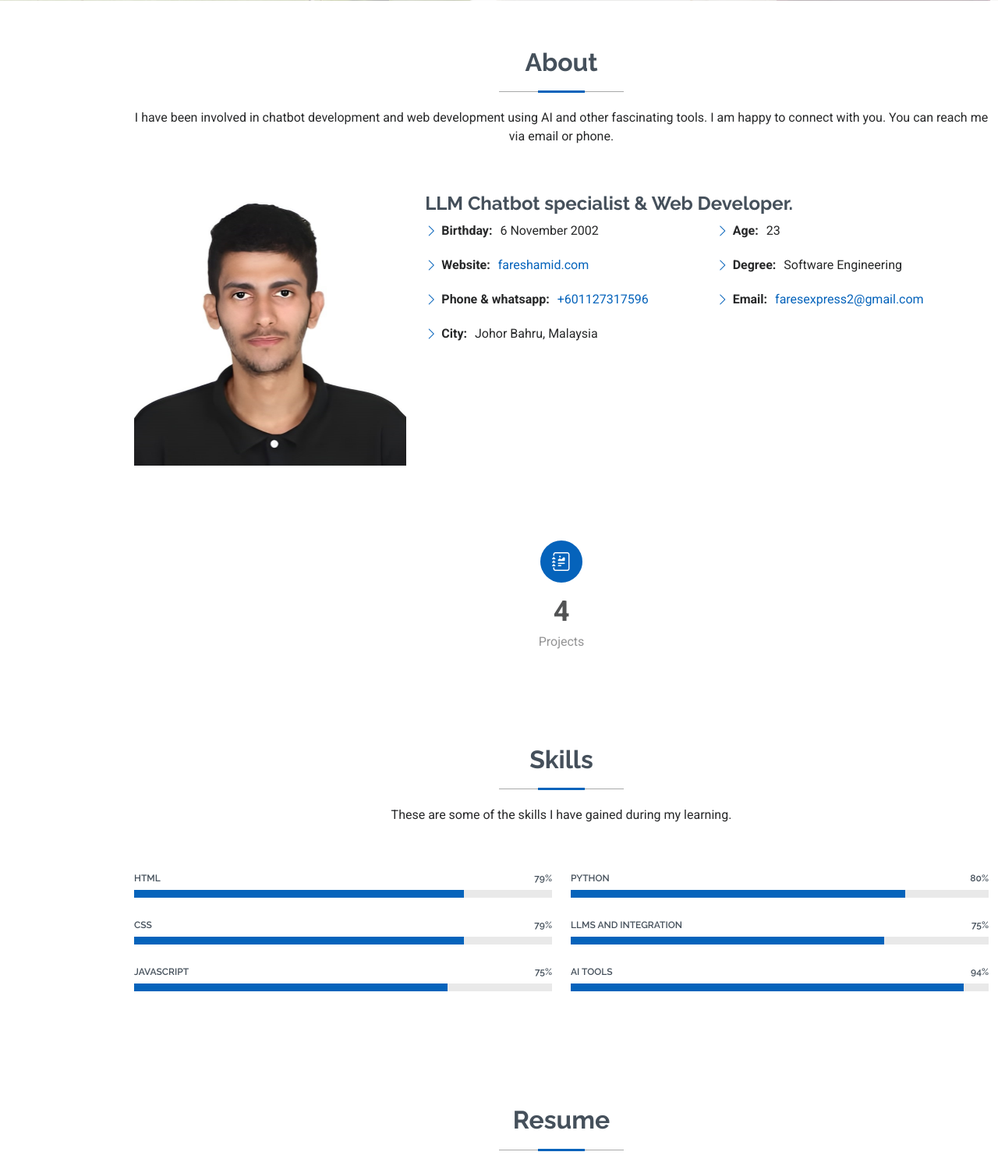
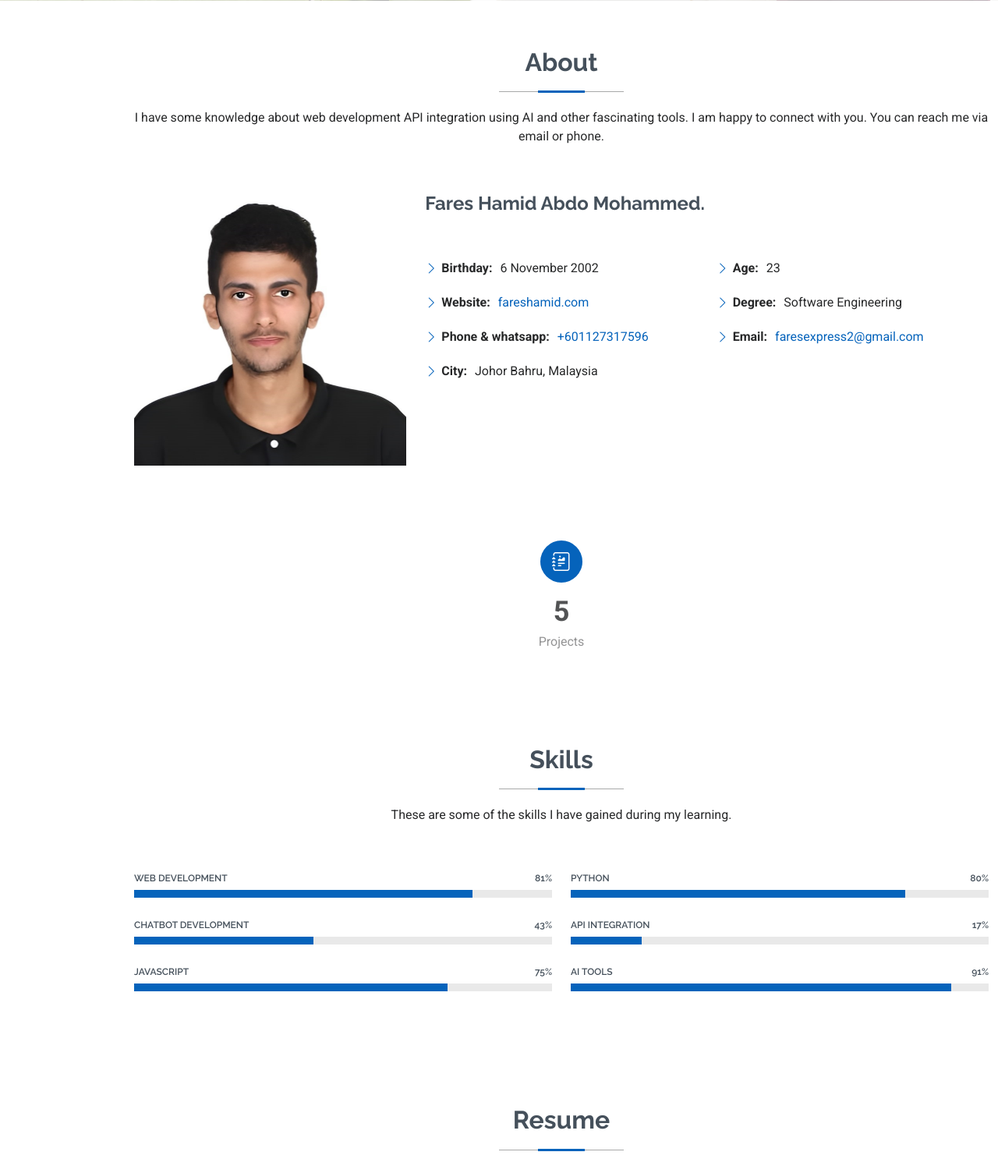
Before and after one commit to uchiha0bd/fares-portfolio, a Flask app: page / in a window 1280 px wide. Shown: the part 799-2294 px from the top of the page at 78% size. Run offline with Flask 3, Linux system fonts and the light colour scheme; some libraries are stand-ins or nearby versions.

Commit message:
adding new project and updating website information for accurecy

```diff
--- a/templates/index.html
+++ b/templates/index.html
@@ -84,7 +84,7 @@
       <!-- Section Title -->
       <div class="container section-title" data-aos="fade-up">
         <h2>About</h2>
-        <p>I have been involved in chatbot development and web development using AI and other fascinating tools. I am happy to connect with you. You can reach me via email or phone.</p>
+        <p>I have some knowledge about web development API integration using AI and other fascinating tools. I am happy to connect with you. You can reach me via email or phone.</p>
       </div><!-- End Section Title -->
 
       <div class="container" data-aos="fade-up" data-aos-delay="100">
@@ -94,7 +94,7 @@
             <img src="static/img/profile-img.jpg" class="img-fluid" alt="">
           </div>
           <div class="col-lg-8 content">
-            <h2>LLM Chatbot specialist &amp; Web Developer.</h2>
+            <h2>Fares Hamid Abdo Mohammed.</h2> <br></br>
             <!-- <p class="fst-italic py-3">
               Lorem ipsum dolor sit amet, consectetur adipiscing elit, sed do eiusmod tempor incididunt ut labore et dolore
               magna aliqua.
@@ -147,7 +147,7 @@
               <div class="col-lg-3 col-md-6 d-flex flex-column align-items-center">
                 <i class="bi bi-journal-richtext"></i>
                 <div class="stats-item">
-                  <span data-purecounter-start="0" data-purecounter-end="4" data-purecounter-duration="1" class="purecounter"></span>
+                  <span data-purecounter-start="0" data-purecounter-end="5" data-purecounter-duration="1" class="purecounter"></span>
                   <p>Projects</p>
                 </div>
               </div><!-- End Stats Item -->
@@ -191,16 +191,16 @@
           <div class="col-lg-6">
 
             <div class="progress">
-              <span class="skill"><span>HTML</span> <i class="val">79%</i></span>
+              <span class="skill"><span>Web development</span> <i class="val">81%</i></span>
               <div class="progress-bar-wrap">
-                <div class="progress-bar" role="progressbar" aria-valuenow="79" aria-valuemin="0" aria-valuemax="100"></div>
+                <div class="progress-bar" role="progressbar" aria-valuenow="81" aria-valuemin="0" aria-valuemax="100"></div>
               </div>
             </div><!-- End Skills Item -->
 
             <div class="progress">
-              <span class="skill"><span>CSS</span> <i class="val">79%</i></span>
+              <span class="skill"><span>chatbot development</span> <i class="val">43%</i></span>
               <div class="progress-bar-wrap">
-                <div class="progress-bar" role="progressbar" aria-valuenow="79" aria-valuemin="0" aria-valuemax="100"></div>
+                <div class="progress-bar" role="progressbar" aria-valuenow="43" aria-valuemin="0" aria-valuemax="100"></div>
               </div>
             </div><!-- End Skills Item -->
 
@@ -223,16 +223,16 @@
             </div><!-- End Skills Item -->
 
             <div class="progress">
-              <span class="skill"><span>LLMs and Integration</span> <i class="val">75%</i></span>
+              <span class="skill"><span>API Integration</span> <i class="val">17%</i></span>
               <div class="progress-bar-wrap">
-                <div class="progress-bar" role="progressbar" aria-valuenow="75" aria-valuemin="0" aria-valuemax="100"></div>
+                <div class="progress-bar" role="progressbar" aria-valuenow="17" aria-valuemin="0" aria-valuemax="100"></div>
               </div>
             </div><!-- End Skills Item -->
 
             <div class="progress">
-              <span class="skill"><span>AI tools</span> <i class="val">94%</i></span>
+              <span class="skill"><span>AI tools</span> <i class="val">91%</i></span>
               <div class="progress-bar-wrap">
-                <div class="progress-bar" role="progressbar" aria-valuenow="94" aria-valuemin="0" aria-valuemax="100"></div>
+                <div class="progress-bar" role="progressbar" aria-valuenow="91" aria-valuemin="0" aria-valuemax="100"></div>
               </div>
             </div><!-- End Skills Item -->
 
@@ -433,6 +433,16 @@
               </div>
             </div>End Portfolio Item
 
+            <div class="col-lg-4 col-md-6 portfolio-item isotope-item filter-branding">
+              <img src="static/img/masonry-portfolio/masonry-portfolio-10.jpg" class="img-fluid" alt="project tajalmodon">
+              <div class="portfolio-info">
+                <h4>Taj Al Modon Trading Company</h4>
+                <p>This is a project for a company in saudi called Taj Al Modon they are specialized in Furniture selling I made them a website to show their products www.tajalmodon.com .</p>
+                <a href="static/img/masonry-portfolio/masonry-portfolio-10.jpg" title="Taj Al Modon Trading Company" data-gallery="portfolio-gallery-branding" class="glightbox preview-link"><i class="bi bi-zoom-in"></i></a>
+                <a href="portfolio-details.html" title="More Details" class="details-link"><i class="bi bi-link-45deg"></i></a>
+              </div>
+            </div>End Portfolio Item
+
           </div><!-- End Portfolio Container -->
 
         </div>
@@ -510,7 +520,7 @@
               <a href="#" class="stretched-link">
                 <h3>Maintenance</h3>
               </a>
-              <p>6 months of maintenance for free.</p>
+              <p>Always there for maintenance on any project I participate in.</p>
               <a href="#" class="stretched-link"></a>
             </div>
           </div><!-- End Service Item -->
@@ -526,7 +536,7 @@
               <a href="#" class="stretched-link">
                 <h3>Designing</h3>
               </a>
-              <p>Help with designing the page and make it comfortable.</p>
+              <p>Design using AI tools fully and beautifully.</p>
               <a href="#" class="stretched-link"></a>
             </div>
           </div><!-- End Service Item -->
```
Also changed, not shown: static/img/masonry-portfolio/masonry-portfolio-10.jpg (added).
